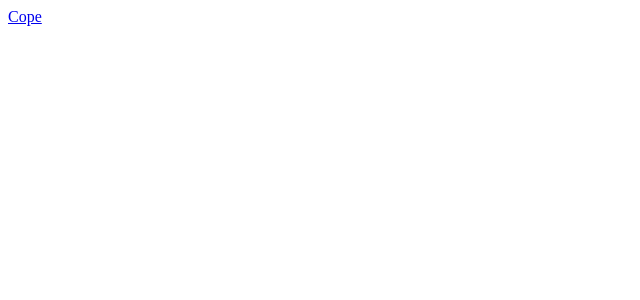
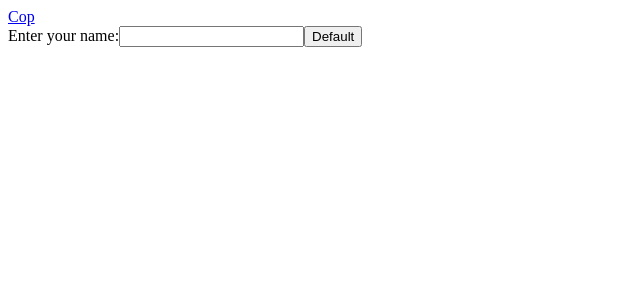
Before and after one commit to zecollokaris/Email-Scheduler, a React (Create React App) app in the folder Frontend/: page / in a window 1280 px wide. Shown: the top 300 px of the page, without its empty margins (0-640 px from the left). Built offline with nearby package versions, Linux system fonts and the light colour scheme.

Commit message:
created form to take input, validate then submit email details

```diff
--- a/Frontend/src/App.js
+++ b/Frontend/src/App.js
@@ -1,6 +1,6 @@
 import React from 'react';
 import EmailHome from './components/EmailHome';
-import { BrowserRouter as Router, Routes ,Route } from 'react-router-dom';
+import { BrowserRouter as Router} from 'react-router-dom';
 import './App.css';
 
 
@@ -9,9 +9,9 @@ function App() {
     <>
       <Router>
         <EmailHome />
-        <Routes>
+        {/* <Routes>
           <Route path='/' exact />
-        </Routes>
+        </Routes> */}
       </Router>
     </>
   );
--- a/Frontend/src/components/EmailHome.js
+++ b/Frontend/src/components/EmailHome.js
@@ -1,20 +1,60 @@
-import React, {useState} from 'react'
+import React from 'react'
 import {Link} from 'react-router-dom';
+import axios from 'axios';
 
 
+class EmailHome extends React.Component {
 
-function EmailHome(){
+  constructor(props) {
+    super(props);
+    this.state = {value: ''};
 
+    this.handleChange = this.handleChange.bind(this);
+    this.handleSubmit = this.handleSubmit.bind(this);
+  }
 
+  handleChange(event) {
+    this.setState({value: event.target.value});
+  }
+
+  async handleSubmit(event) {
+    // alert('A name was submitted: ' + this.state.value);
+    // event.preventDefault();
+
+    const user = {
+      email: this.state.value
+    }
+
+    try {
+      await axios({
+        method: "post",
+        url: "http://localhost:8080/user",
+        data: user
+      });
+      // set alert
+    } catch(err) {
+      console.error(err);
+    }
+  }
+
+  render() {
     return(
       <>
       <nav className="navbar">
         <div className="navbar-container">
-        <Link to="/" className="navbar-logo">Cope</Link>
+          <Link to="/" className="navbar-logo">Cop</Link>
         </div>
+        <form onSubmit={this.handleSubmit}>
+        <label>Enter your name:
+          <input type="email" value={this.state.value} onChange={this.handleChange} />
+        </label>
+
+        <button type="submit" value="Submit">Default</button>
+      </form>
       </nav>
       </>
     )
   }
+}
 
 export default EmailHome;
```
Lines whose indentation alone changed are shown as unchanged.
